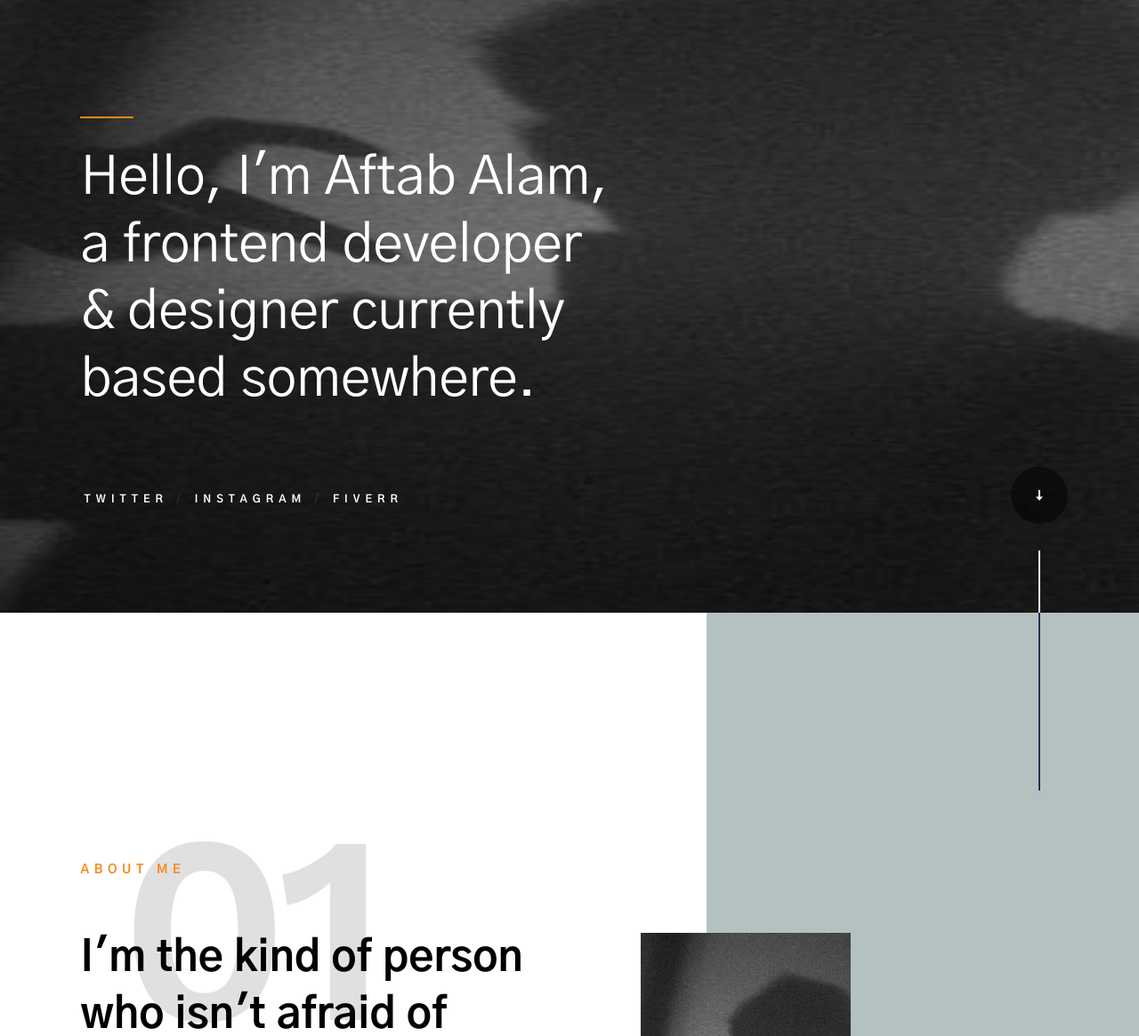
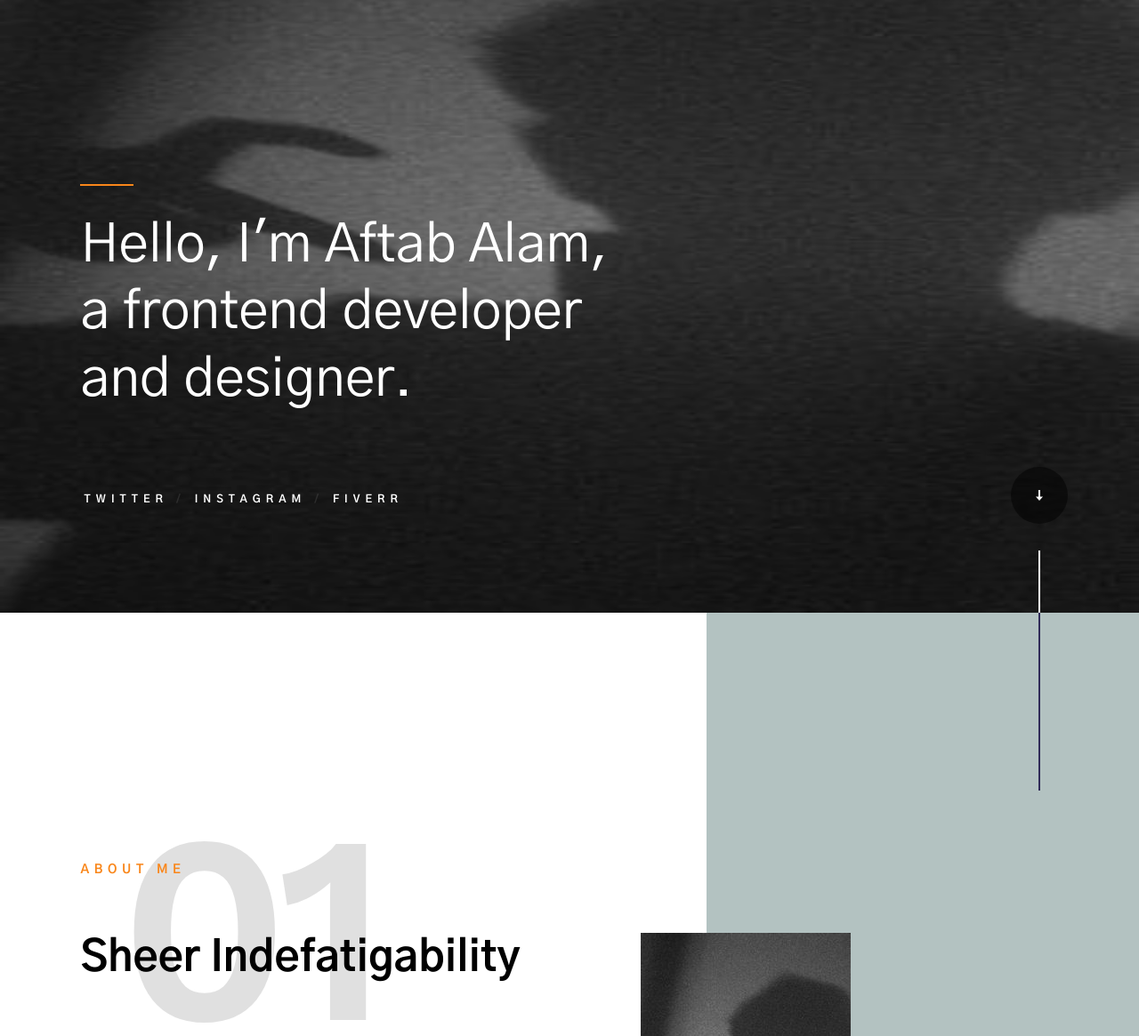
Before and after one commit to Aftab48/princy.github.io, a plain HTML site: page index.html in a window 1280 px wide. Shown: the part 131-1296 px from the top of the page at 89% size. Drawn offline with nearby package versions, Linux system fonts and the light colour scheme.

Commit message:
index update

```diff
--- a/index.html
+++ b/index.html
@@ -88,8 +88,7 @@
                 <h1>
                 Hello, I'm Aftab Alam, <br>
                 a frontend developer <br>
-                & designer currently <br>
-                based somewhere.
+                and designer.
                 </h1>
 
                 <ul class="hero-social">
@@ -130,7 +129,7 @@
 
                     <div class="section-intro" data-num="01" data-aos="fade-up">
                         <h3 class="subhead">About Me</h3>
-                        <h1 class="display-1">I'm the kind of person who isn't afraid of challenges.</h1>
+                        <h1 class="display-1">Sheer Indefatigability</h1>
                     </div>
 
                     <div class="profile-pic" data-aos="fade-up">
@@ -215,7 +214,7 @@
                         <p>
                             Player for South Howrah Cricket Coaching Centre as a bowler.
                             Played multiple CAB matches and Distict Tournaments.
-                            Got selected for state team trials.
+
                         </p>
                     </div>
                 </div> <!-- end column -->
@@ -510,7 +509,7 @@
                             Email
                         </h5>
                         <p class="footer-contact-block__content">
-                            <a href="mailto:mdalam4884@gmail.com">sayhello@Prince.com</a>
+                            <a href="mailto:mdalam4884@gmail.com">Email@Prince</a>
                         </p>
                     </div> <!-- end footer-contact-block -->
                     <div class="footer-contact-block" data-aos="fade-up">
```
